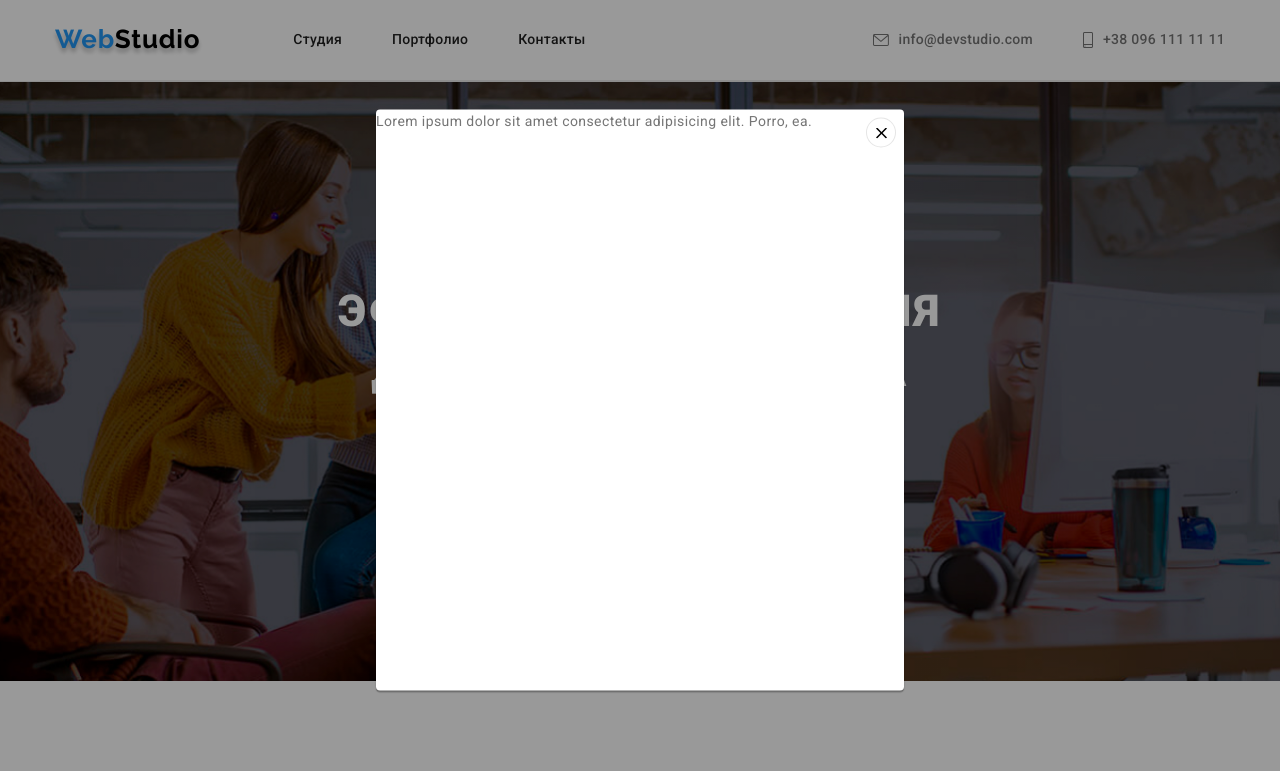
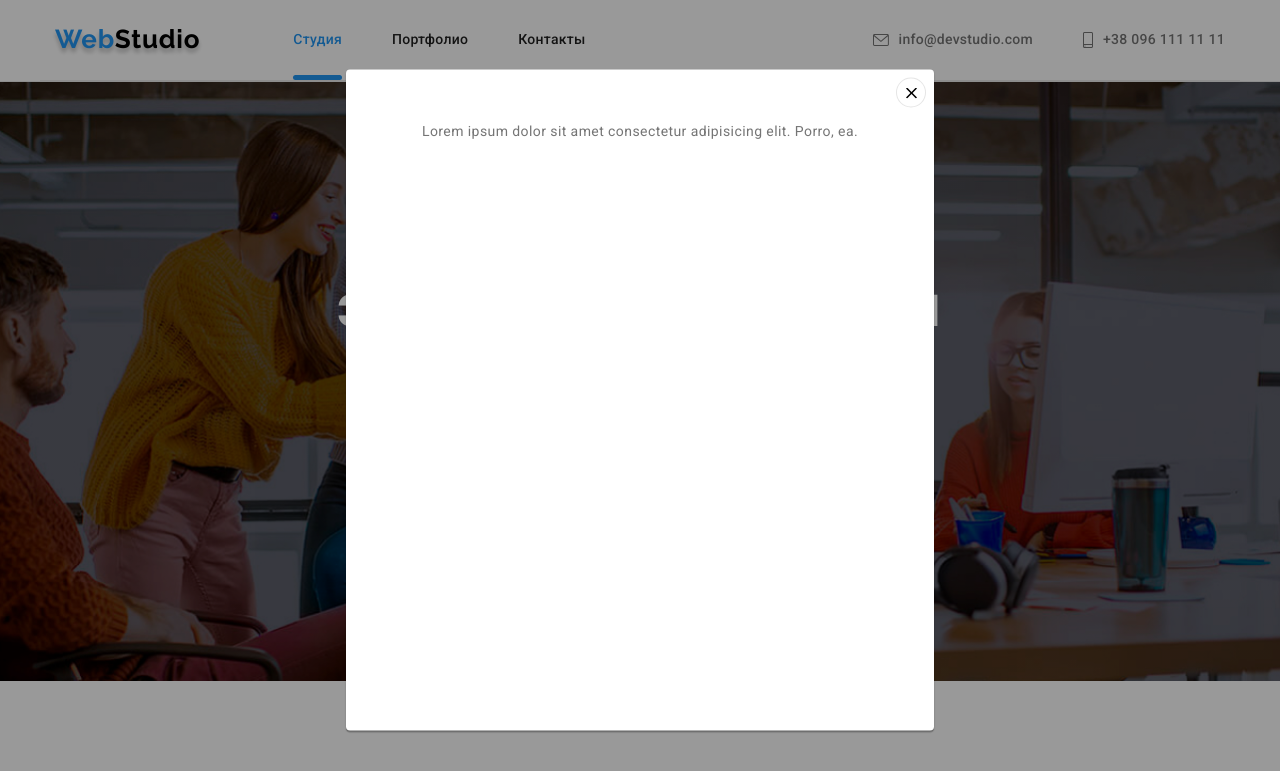
Before and after one commit to b01ma/goit-markup-hw-05, a plain HTML site: page index.html in a window 1280 px wide. Both pictures are taken after a click on the button "Заказать услугу". Shown: the top 771 px of the page. Drawn offline with nearby package versions, Linux system fonts and the light colour scheme.

Commit message:
All done for homework 5 (animation and modal window)

```diff
--- a/css/styles.css
+++ b/css/styles.css
@@ -68,6 +68,8 @@ body {
 .link {
   text-decoration: none;
   color: var(--secondary-text-color);
+
+  transition: color 250ms cubic-bezier(0.4, 0, 0.2, 1);
 }
 
 /* Псевдоклассы для всех ссылок */
@@ -148,11 +150,37 @@ header .logo-span {
 .contact-link {
   display: flex;
   align-items: center;
+  padding-top: 32px;
+  padding-bottom: 32px;
 }
 
 .nav-list-item:not(:last-child),
 .cont-list-item:not(:last-child) {
   margin-right: 50px;
+}
+
+.nav-list-item {
+  position: relative;
+  padding-top: 32px;
+  padding-bottom: 32px;
+}
+
+.current-page {
+  color: var(--accent-text-color);
+}
+
+.current-page:after {
+  content: "";
+  display: inline-block;
+  width: 100%;
+  height: 5px;
+
+  position: absolute;
+  bottom: 0;
+  left: 0;
+
+  background-color: var(--accent-text-color);
+  border-radius: 4px;
 }
 
 .nav a {
@@ -230,10 +258,19 @@ header .logo-span {
   z-index: 2;
 
   background-color: rgba(0, 0, 0, 0.4);
+
+  transform-origin: top;
+  transform: translatey(0);
+
+  transition: opacity 250ms cubic-bezier(0.4, 0, 0.2, 1),
+    transform 250ms cubic-bezier(0.4, 0, 0.2, 1);
 }
 
 .backdrop.is-hidden {
   opacity: 0;
+  transform: scaley(0);
+  transform: translatey(-100%);
+
   pointer-events: none;
 }
 
@@ -251,6 +288,10 @@ header .logo-span {
   box-shadow: 0px 1px 3px rgba(0, 0, 0, 0.12), 0px 1px 1px rgba(0, 0, 0, 0.14),
     0px 2px 1px rgba(0, 0, 0, 0.2);
   border-radius: 4px;
+
+  padding: 30px;
+  padding-top: 50px;
+  text-align: center;
 }
 
 .btn-modal-close {
@@ -481,6 +522,9 @@ header .logo-span {
   object-fit: contain;
   fill: var(--icon-basic-color);
   cursor: pointer;
+
+  transition: background-color 250ms cubic-bezier(0.4, 0, 0.2, 1),
+    fill 250ms cubic-bezier(0.4, 0, 0.2, 1);
 }
 
 .team-icon-link:hover,
@@ -531,6 +575,9 @@ header .logo-span {
   height: 92px;
 
   fill: var(--icon-basic-color);
+
+  transition: background-color 250ms cubic-bezier(0.4, 0, 0.2, 1),
+    fill 250ms cubic-bezier(0.4, 0, 0.2, 1);
 }
 
 .client-button:hover,
@@ -564,6 +611,10 @@ header .logo-span {
 
   display: block;
   padding: 6px 22px;
+
+  transition: background-color 250ms cubic-bezier(0.4, 0, 0.2, 1),
+    color 250ms cubic-bezier(0.4, 0, 0.2, 1),
+    box-shadow 250ms cubic-bezier(0.4, 0, 0.2, 1);
 }
 
 .portfolio-list {
@@ -608,6 +659,7 @@ header .logo-span {
 
 .thumb-img {
   position: relative;
+  overflow: hidden;
 }
 
 .card-disc {
@@ -624,7 +676,9 @@ header .logo-span {
 
   background-color: rgba(33, 150, 243, 0.9);
 
-  opacity: 0;
+  transform: translatey(100%);
+
+  transition: transform 250ms cubic-bezier(0.4, 0, 0.2, 1);
 }
 
 .card-disc > p {
@@ -646,7 +700,8 @@ header .logo-span {
 
 .card:hover .card-disc,
 .card:focus .card-disc {
-  opacity: 1;
+  transform: translateY(0%);
+  transform: scale(1);
 }
 
 .projects h2 {
@@ -728,6 +783,9 @@ footer .logo {
   object-fit: contain;
   fill: var(--button-text-color);
   cursor: pointer;
+
+  transition: background-color 250ms cubic-bezier(0.4, 0, 0.2, 1),
+    fill 250ms cubic-bezier(0.4, 0, 0.2, 1);
 }
 
 .footer-icon-link:hover,
--- a/index.html
+++ b/index.html
@@ -25,7 +25,7 @@
             <nav class="nav">
                 <ul class="nav-list list">
                     <li class="nav-list-item">
-                        <a class="link nav-link" href="">Студия</a>
+                        <a class="link nav-link current-page" href="">Студия</a>
                     </li>
                     <li class="nav-list-item">
                         <a class="link" href="./portfolio.html">Портфолио</a>
```
Also changed, not shown: portfolio.html (+2 -2 lines).
